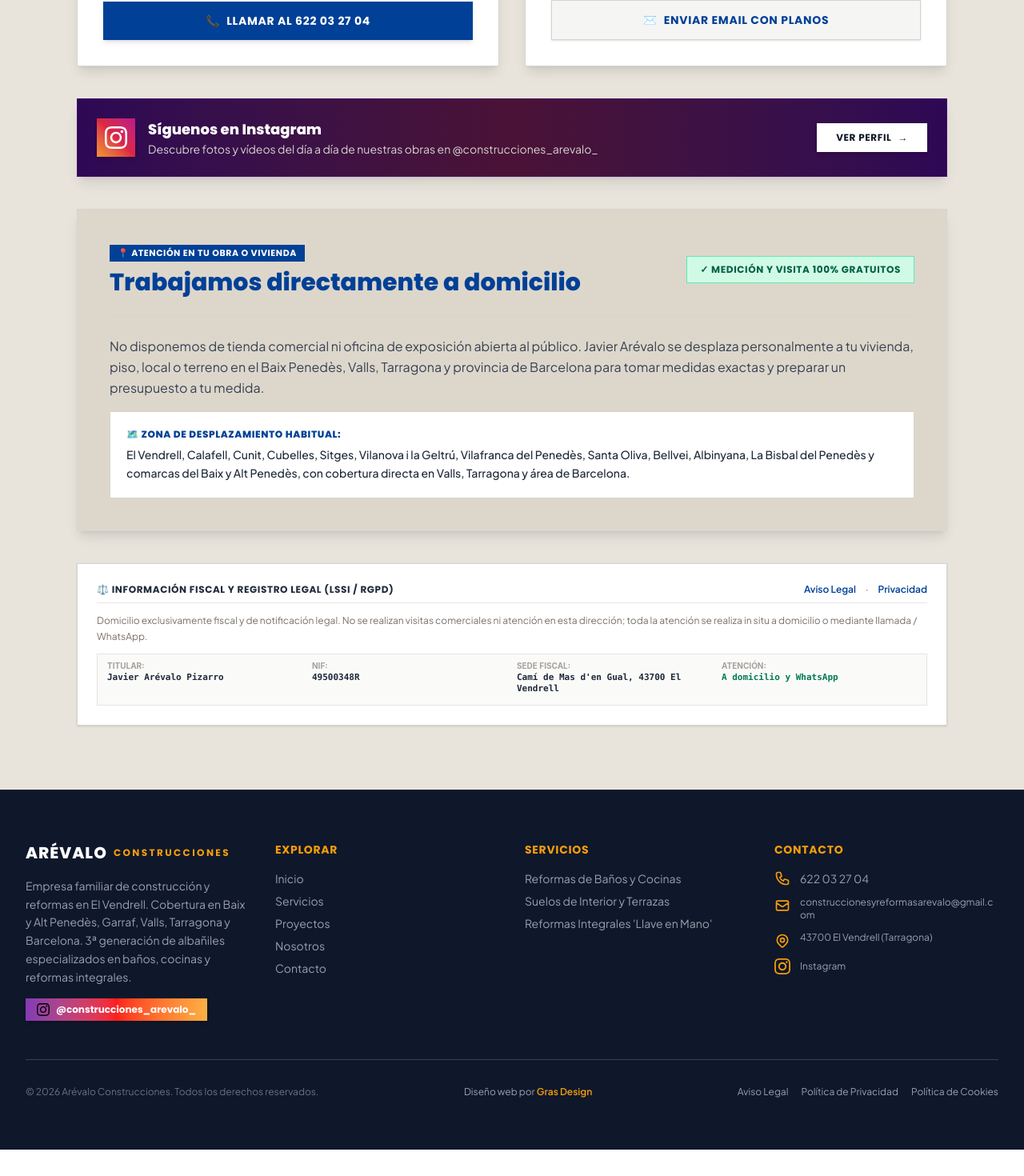
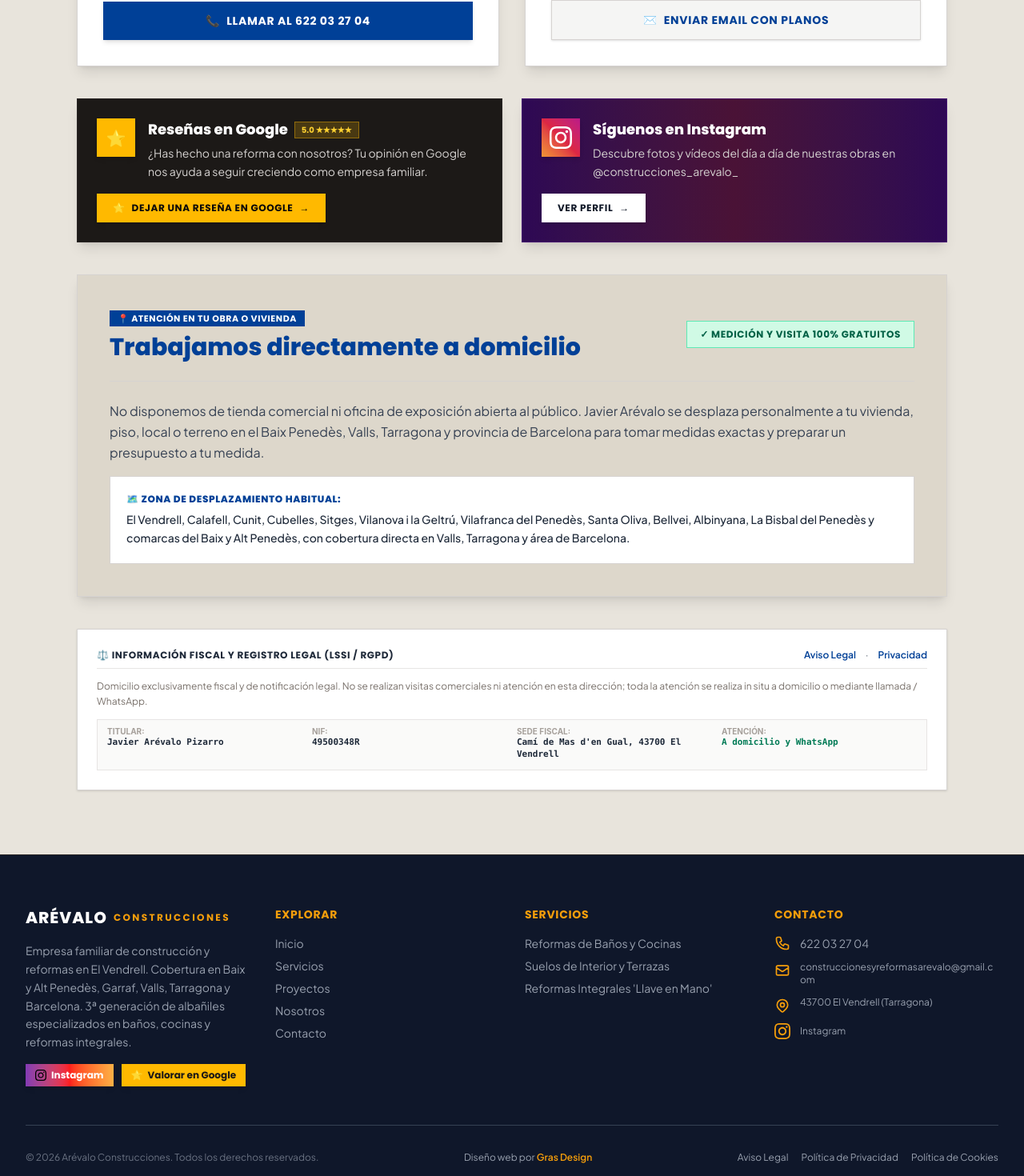
Before and after one commit to reekiii/arevalo_construcciones, a React (Vite) app: page /contacto in a window 1280 px wide. Shown: the part 1300-2770 px from the top of the page at 80% size. Before the commit the page ends 2737 px from the top, so only its background shows below. Built offline with nearby package versions, Linux system fonts and the light colour scheme.

Commit message:
feat(seo): integrate Google Business Profile review link and update Schema.org hasMap/sameAs

```diff
--- a/index.html
+++ b/index.html
@@ -67,8 +67,9 @@
           ],
           "description": "Empresa de reformas y construcción en El Vendrell, Baix Penedès, Valls, Tarragona y Barcelona. 3ª generación de albañiles especialistas en reformas integrales, cambio de bañera por ducha, reformas de baños, cocinas, suelos porcelánicos, piscinas y rehabilitación.",
           "telephone": "+34622032704",
-          "email": "arevaloconstrucciones1985@gmail.com",
+          "email": "construccionesyreformasarevalo@gmail.com",
           "priceRange": "€€",
+          "hasMap": "https://g.page/r/CeSCdIVSlsgGEBM",
           "address": {
             "@type": "PostalAddress",
             "streetAddress": "Camí de Mas d'en Gual",
@@ -110,7 +111,8 @@
             }
           ],
           "sameAs": [
-            "https://www.instagram.com/construcciones_arevalo_/"
+            "https://www.instagram.com/construcciones_arevalo_/",
+            "https://g.page/r/CeSCdIVSlsgGEBM"
           ],
           "hasOfferCatalog": {
             "@type": "OfferCatalog",
--- a/src/components/Footer.jsx
+++ b/src/components/Footer.jsx
@@ -19,18 +19,30 @@ function Footer() {
             <p className="text-gray-400 text-sm leading-relaxed mb-4 max-w-xs">
               {t('footer_desc')}
             </p>
+            <div className="flex flex-wrap items-center justify-center md:justify-start gap-2.5">
               <a
                 href="https://www.instagram.com/construcciones_arevalo_/"
                 target="_blank"
                 rel="noopener noreferrer"
-              className="inline-flex items-center gap-2 text-xs font-heading font-bold text-white bg-gradient-to-r from-[#833ab4] via-[#fd1d1d] to-[#fcb045] px-3.5 py-1.5 rounded-none hover:opacity-90 transition shadow-md"
+                className="inline-flex items-center gap-1.5 text-xs font-heading font-bold text-white bg-gradient-to-r from-[#833ab4] via-[#fd1d1d] to-[#fcb045] px-3 py-1.5 rounded-none hover:opacity-90 transition shadow-md"
                 title="Instagram: @construcciones_arevalo_"
               >
-              <svg className="w-4 h-4 fill-currentColor" viewBox="0 0 24 24">
+                <svg className="w-3.5 h-3.5 fill-currentColor" viewBox="0 0 24 24">
                   <path d="M12 2.163c3.204 0 3.584.012 4.85.07 3.252.148 4.771 1.691 4.919 4.919.058 1.265.069 1.645.069 4.849 0 3.205-.012 3.584-.069 4.849-.149 3.225-1.664 4.771-4.919 4.919-1.266.058-1.644.07-4.85.07-3.204 0-3.584-.012-4.849-.07-3.26-.149-4.771-1.699-4.919-4.92-.058-1.265-.07-1.644-.07-4.849 0-3.204.013-3.583.07-4.849.149-3.227 1.664-4.771 4.919-4.919 1.266-.057 1.645-.069 4.849-.069zm0-2.163c-3.259 0-3.667.014-4.947.072-4.358.2-6.78 2.618-6.98 6.98-.059 1.281-.073 1.689-.073 4.948 0 3.259.014 3.668.072 4.948.2 4.358 2.618 6.78 6.98 6.98 1.281.058 1.689.072 4.948.072 3.259 0 3.668-.014 4.948-.072 4.354-.2 6.782-2.618 6.979-6.98.059-1.28.073-1.689.073-4.948 0-3.259-.014-3.667-.072-4.947-.196-4.354-2.617-6.78-6.979-6.98-1.281-.059-1.69-.073-4.949-.073zm0 5.838c-3.403 0-6.162 2.759-6.162 6.162s2.759 6.163 6.162 6.163 6.162-2.759 6.162-6.163c0-3.403-2.759-6.162-6.162-6.162zm0 10.162c-2.209 0-4-1.79-4-4 0-2.209 1.791-4 4-4s4 1.791 4 4c0 2.21-1.791 4-4 4zm6.406-11.845c-.796 0-1.441.645-1.441 1.44s.645 1.44 1.441 1.44c.795 0 1.439-.645 1.439-1.44s-.644-1.44-1.439-1.44z"/>
                 </svg>
-              <span>@construcciones_arevalo_</span>
+                <span>Instagram</span>
               </a>
+              <a
+                href="https://g.page/r/CeSCdIVSlsgGEBM/review"
+                target="_blank"
+                rel="noopener noreferrer"
+                className="inline-flex items-center gap-1.5 text-xs font-heading font-bold text-stone-900 bg-amber-400 hover:bg-amber-300 px-3 py-1.5 rounded-none transition shadow-md"
+                title="Dejar una reseña en Google Maps"
+              >
+                <span>⭐</span>
+                <span>Valorar en Google</span>
+              </a>
+            </div>
           </div>
 
           {/* Enlaces Rápidos */}
--- a/src/pages/Contacto.jsx
+++ b/src/pages/Contacto.jsx
@@ -247,20 +247,56 @@ function Contacto() {
         </div>
 
         {/* ============================================================== */}
-        {/* BANNER INSTAGRAM OFICIAL */}
+        {/* BANNERS: GOOGLE RESEÑAS + INSTAGRAM OFICIAL */}
         {/* ============================================================== */}
-        <div className="bg-gradient-to-r from-[#2e0854] via-[#4a1236] to-[#2e0854] text-white p-5 sm:p-6 mb-10 flex flex-col sm:flex-row items-center justify-between gap-4 shadow-lg border border-purple-900/50">
-          <div className="flex items-center gap-4 text-center sm:text-left">
+        <div className="grid grid-cols-1 md:grid-cols-2 gap-4 sm:gap-6 mb-10">
+          {/* Tarjeta Google Maps / Reseñas */}
+          <div className="bg-stone-900 text-white p-5 sm:p-6 flex flex-col justify-between gap-4 shadow-lg border border-stone-800 relative overflow-hidden">
+            <div className="flex items-start gap-4">
+              <div className="w-12 h-12 bg-amber-400 text-stone-950 font-black text-xl rounded-none flex items-center justify-center flex-shrink-0 shadow-md">
+                ⭐
+              </div>
+              <div>
+                <div className="flex items-center gap-2 mb-1">
+                  <span className="font-heading font-extrabold text-base sm:text-lg">
+                    {lang === 'ca' ? 'Ressenyes a Google' : 'Reseñas en Google'}
+                  </span>
+                  <span className="bg-amber-400/20 text-amber-300 text-[10px] font-heading font-bold px-2 py-0.5 border border-amber-400/40 uppercase">
+                    5.0 ★★★★★
+                  </span>
+                </div>
+                <p className="text-xs sm:text-sm text-stone-300 leading-relaxed">
+                  {lang === 'ca'
+                    ? 'Has fet una reforma amb nosaltres? La teva opinió ens ajuda a continuar creixent com a empresa familiar.'
+                    : '¿Has hecho una reforma con nosotros? Tu opinión en Google nos ayuda a seguir creciendo como empresa familiar.'}
+                </p>
+              </div>
+            </div>
+            <a
+              href="https://g.page/r/CeSCdIVSlsgGEBM/review"
+              target="_blank"
+              rel="noopener noreferrer"
+              className="inline-flex items-center justify-center gap-2 bg-amber-400 hover:bg-amber-300 text-stone-950 font-heading font-bold py-2.5 px-5 text-xs uppercase tracking-wider shadow-md transition w-full sm:w-auto self-start"
+            >
+              <span>⭐</span>
+              <span>{lang === 'ca' ? 'Deixar una ressenya a Google' : 'Dejar una reseña en Google'}</span>
+              <span>→</span>
+            </a>
+          </div>
+
+          {/* Tarjeta Instagram Oficial */}
+          <div className="bg-gradient-to-r from-[#2e0854] via-[#4a1236] to-[#2e0854] text-white p-5 sm:p-6 flex flex-col justify-between gap-4 shadow-lg border border-purple-900/50">
+            <div className="flex items-start gap-4">
               <div className="w-12 h-12 bg-gradient-to-tr from-[#f09433] via-[#dc2743] to-[#bc1888] rounded-none flex items-center justify-center flex-shrink-0 shadow-md">
                 <svg className="w-7 h-7 fill-white" viewBox="0 0 24 24">
                   <path d="M12 2.163c3.204 0 3.584.012 4.85.07 3.252.148 4.771 1.691 4.919 4.919.058 1.265.069 1.645.069 4.849 0 3.205-.012 3.584-.069 4.849-.149 3.225-1.664 4.771-4.919 4.919-1.266.058-1.644.07-4.85.07-3.204 0-3.584-.012-4.849-.07-3.26-.149-4.771-1.699-4.919-4.92-.058-1.265-.07-1.644-.07-4.849 0-3.204.013-3.583.07-4.849.149-3.227 1.664-4.771 4.919-4.919 1.266-.057 1.645-.069 4.849-.069zm0-2.163c-3.259 0-3.667.014-4.947.072-4.358.2-6.78 2.618-6.98 6.98-.059 1.281-.073 1.689-.073 4.948 0 3.259.014 3.668.072 4.948.2 4.358 2.618 6.78 6.98 6.98 1.281.058 1.689.072 4.948.072 3.259 0 3.668-.014 4.948-.072 4.354-.2 6.782-2.618 6.979-6.98.059-1.28.073-1.689.073-4.948 0-3.259-.014-3.667-.072-4.947-.196-4.354-2.617-6.78-6.979-6.98-1.281-.059-1.69-.073-4.949-.073zm0 5.838c-3.403 0-6.162 2.759-6.162 6.162s2.759 6.163 6.162 6.163 6.162-2.759 6.162-6.163c0-3.403-2.759-6.162-6.162-6.162zm0 10.162c-2.209 0-4-1.79-4-4 0-2.209 1.791-4 4-4s4 1.791 4 4c0 2.21-1.791 4-4 4zm6.406-11.845c-.796 0-1.441.645-1.441 1.44s.645 1.44 1.441 1.44c.795 0 1.439-.645 1.439-1.44s-.644-1.44-1.439-1.44z"/>
                 </svg>
               </div>
               <div>
-              <div className="font-heading font-extrabold text-base sm:text-lg">
+                <div className="font-heading font-extrabold text-base sm:text-lg mb-1">
                   {lang === 'ca' ? 'Segueix-nos a Instagram' : 'Síguenos en Instagram'}
                 </div>
-              <p className="text-xs sm:text-sm text-stone-300">
+                <p className="text-xs sm:text-sm text-stone-300 leading-relaxed">
                   {lang === 'ca'
                     ? 'Descobreix fotos i vídeos del dia a dia de les nostres obres a @construcciones_arevalo_'
                     : 'Descubre fotos y vídeos del día a día de nuestras obras en @construcciones_arevalo_'}
@@ -271,11 +307,12 @@ function Contacto() {
               href="https://www.instagram.com/construcciones_arevalo_/"
               target="_blank"
               rel="noopener noreferrer"
-            className="inline-flex items-center gap-2 bg-white text-gray-900 hover:bg-stone-100 font-heading font-bold py-2.5 px-6 text-xs uppercase tracking-wider shadow-md transition flex-shrink-0"
+              className="inline-flex items-center justify-center gap-2 bg-white text-gray-900 hover:bg-stone-100 font-heading font-bold py-2.5 px-5 text-xs uppercase tracking-wider shadow-md transition w-full sm:w-auto self-start"
             >
               <span>{lang === 'ca' ? 'Veure perfil' : 'Ver perfil'}</span>
               <span>→</span>
             </a>
+          </div>
         </div>
 
         {/* ============================================================== */}
```
Lines whose indentation alone changed are shown as unchanged.
